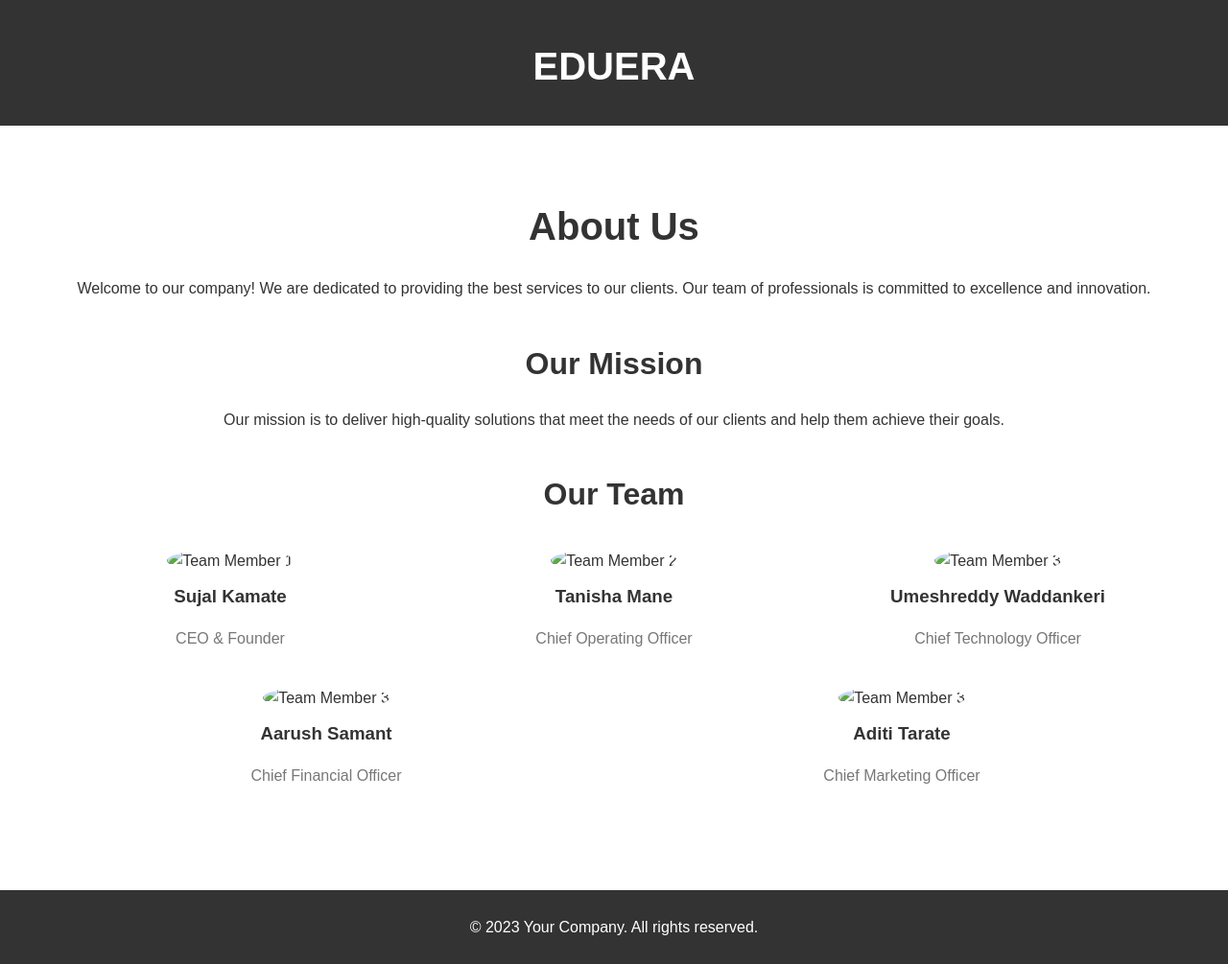
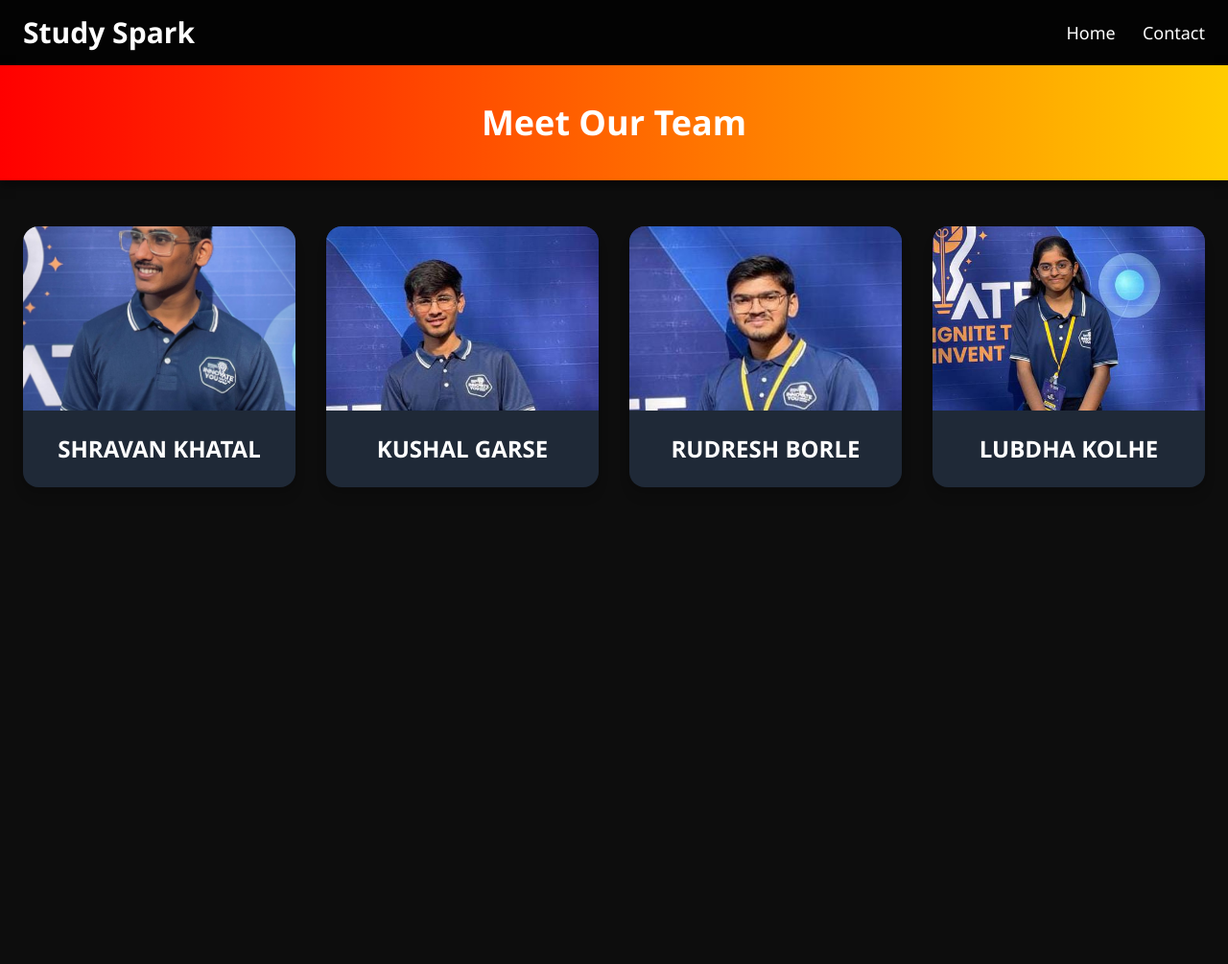
Before and after one commit to Kushal-prime/FINAL-1, a plain HTML site: page navigation/about.html in a window 1280 px wide. Shown: the whole page at 96% size. After the commit the page ends 800 px from the top, so only its background shows below. Drawn offline with nearby package versions, Linux system fonts and the light colour scheme.

Commit message:
Add files via upload

```diff
--- a/navigation/about.html
+++ b/navigation/about.html
@@ -1,57 +1,100 @@
 <!DOCTYPE html>
 <html lang="en">
+
 <head>
     <meta charset="UTF-8">
     <meta name="viewport" content="width=device-width, initial-scale=1.0">
-    <title>About Us</title>
-    <link rel="stylesheet" href="about.css">
+    <title>About Us - Luxury Sports Cars</title>
+    <link href="https://cdn.jsdelivr.net/npm/tailwindcss@2.2.19/dist/tailwind.min.css" rel="stylesheet">
+    <style>
+        body {
+            background-color: #0d0d0d;
+            color: #ffffff;
+            font-family: 'Segoe UI', Tahoma, Geneva, Verdana, sans-serif;
+        }
+
+        header {
+            background: linear-gradient(90deg, #ff0000, #ffcc00);
+            box-shadow: 0 4px 10px rgba(0, 0, 0, 0.5);
+        }
+
+        nav {
+            background-color: rgba(0, 0, 0, 0.8);
+        }
+
+        nav a {
+            color: #fff;
+            transition: color 0.3s ease;
+        }
+
+        nav a:hover {
+            color: #ffcc00;
+        }
+
+        .team-card {
+            transition: transform 0.3s ease, box-shadow 0.3s ease;
+        }
+
+        .team-card:hover {
+            transform: translateY(-10px);
+            box-shadow: 0 10px 20px rgba(255, 0, 0, 0.6);
+        }
+
+
+    </style>
 </head>
+
 <body>
-    <header>
-    <h1>EDUERA</h1>
+    <nav class="flex justify-between items-center px-6 py-4">
+        <h1 class="text-3xl font-bold">Study Spark</h1>
+        <div class="space-x-6">
+            <a href="../index.html" class="text-lg">Home</a>
+            <a href="contact.html" class="text-lg">Contact</a>
+        </div>
+    </nav>
+
+    <header class="text-center py-10">
+        <h1 class="text-4xl font-bold">Meet Our Team</h1>
+
     </header>
 
-    <section class="about-us">
-        <div class="container">
-            <h1>About Us</h1>
-            <p>Welcome to our company! We are dedicated to providing the best services to our clients. Our team of professionals is committed to excellence and innovation.</p>
+    <section class="max-w-7xl mx-auto py-12 px-6 grid grid-cols-1 sm:grid-cols-2 lg:grid-cols-4 gap-8">
+        <!-- Team Member 1 -->
+        <div class="bg-gray-800 rounded-2xl shadow-lg overflow-hidden text-center team-card">
+            <img src="images/shravan.jpg" alt="Team Member 1" class="w-full h-48 object-cover">
+            <div class="p-6">
+                <h2 class="text-2xl font-bold">SHRAVAN KHATAL</h2>
 
-            <h2>Our Mission</h2>
-            <p>Our mission is to deliver high-quality solutions that meet the needs of our clients and help them achieve their goals.</p>
 
-            <h2>Our Team</h2>
-            <div class="team">
-                <div class="team-member">
-                    <img src="sujalpic.jpeg" alt="Team Member 1">
-                    <h3>Sujal Kamate</h3>
-                    <p>CEO & Founder</p>
-                </div>
-                <div class="team-member">
-                    <img src="tanishapic.jpeg" alt="Team Member 2">
-                    <h3>Tanisha Mane</h3>
-                    <p>Chief Operating Officer</p>
-                </div>
-                <div class="team-member">
-                    <img src="umeshpic.jpeg" alt="Team Member 3">
-                    <h3>Umeshreddy Waddankeri</h3>
-                    <p>Chief Technology Officer</p>
-                </div>
-                <div class="team-member">
-                    <img src="umeshpic.jpeg" alt="Team Member 3">
-                    <h3>Aarush Samant</h3>
-                    <p>Chief Financial Officer</p>
-                </div>
-                <div class="team-member">
-                    <img src="umeshpic.jpeg" alt="Team Member 3">
-                    <h3>Aditi Tarate</h3>
-                    <p>Chief Marketing Officer</p>
-                </div>
             </div>
+        </div>
+
+        <!-- Team Member 2 -->
+        <div class="bg-gray-800 rounded-2xl shadow-lg overflow-hidden text-center team-card">
+            <img src="images/kushal.jpg" alt="Team Member 2" class="w-full h-48 object-cover">
+            <div class="p-6">
+                <h2 class="text-2xl font-bold">KUSHAL GARSE</h2>
+               </div>
+        </div>
+
+        <!-- Team Member 3 -->
+        <div class="bg-gray-800 rounded-2xl shadow-lg overflow-hidden text-center team-card">
+            <img src="images/rudresh.jpg" alt="Team Member 3" class="w-full h-48 object-cover">
+            <div class="p-6">
+                <h2 class="text-2xl font-bold">RUDRESH BORLE</h2>
+                 </div>
+        </div>
+
+        <!-- Team Member 4 -->
+        <div class="bg-gray-800 rounded-2xl shadow-lg overflow-hidden text-center team-card">
+            <img src="images/lubdha.jpeg" alt="Team Member 4" class="w-full h-48 object-cover">
+            <div class="p-6">
+                <h2 class="text-2xl font-bold">LUBDHA KOLHE</h2>
+                 </div>
         </div>
     </section>
 
-    <footer>
-        <p>&copy; 2023 Your Company. All rights reserved.</p>
-    </footer>
+
 </body>
+
 </html>
```
Also changed, not shown: navigation/images/kushal.jpg (added), navigation/images/lubdha.jpeg (added), navigation/images/rudresh.jpg (added), navigation/images/shravan.jpg (added).
